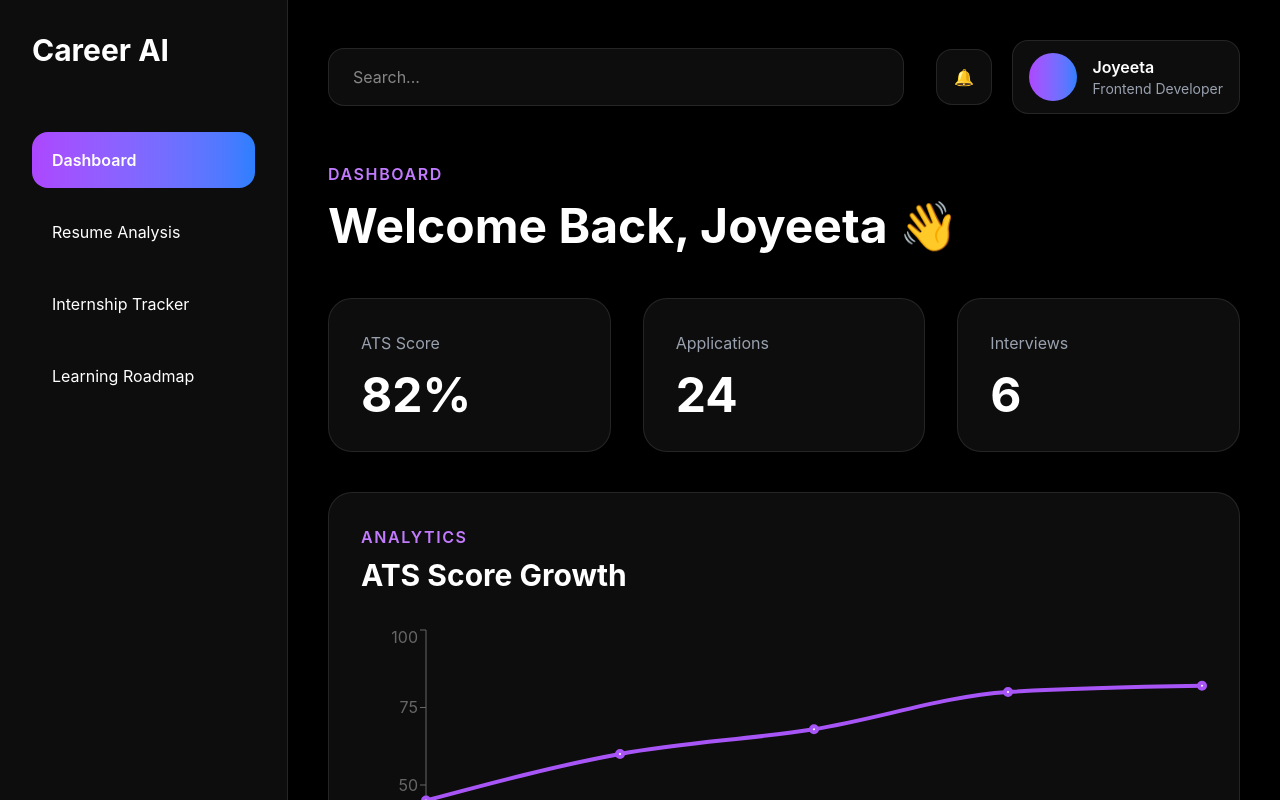
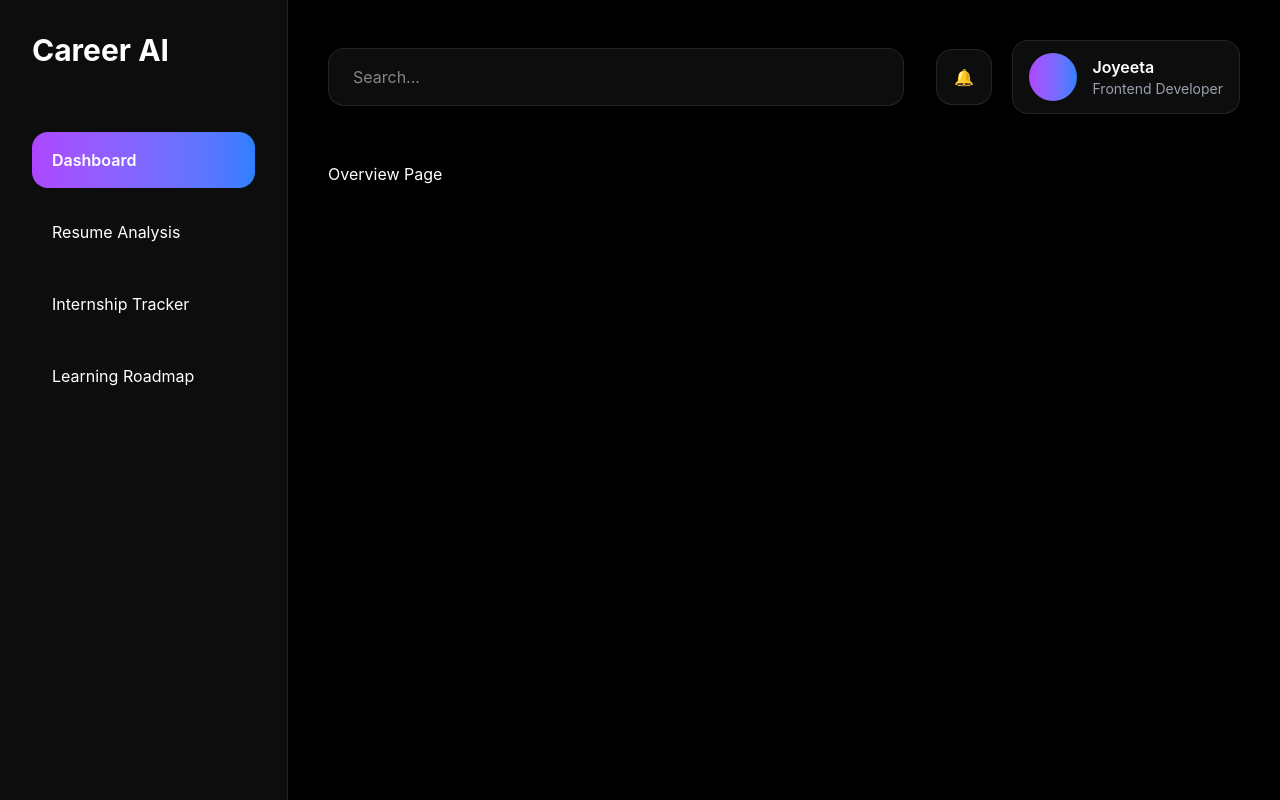
Before and after one commit to Joyeeta2003/career-ai, a React (Vite) app: page /dashboard in a window 1280 px wide. Shown: the top 800 px of the page. Built offline with nearby package versions, Linux system fonts and the light colour scheme.

Commit message:
Refactored dashboard into nested routes

```diff
--- a/src/App.jsx
+++ b/src/App.jsx
@@ -2,17 +2,43 @@ import { Routes, Route } from "react-router-dom"
 
 import Home from "./pages/Home"
 import Login from "./pages/Login"
-import Dashboard from "./pages/Dashboard"
+import DashboardLayout from "./layouts/DashboardLayout"
+
+import Overview from "./pages/Overview"
+import ResumeAnalysis from "./pages/ResumeAnalysis"
+import Internships from "./pages/Internships"
+import Roadmap from "./pages/Roadmap"
 
 function App() {
   return (
     <Routes>
 
+      {/* Public Routes */}
       <Route path="/" element={<Home />} />
 
       <Route path="/login" element={<Login />} />
 
-      <Route path="/dashboard" element={<Dashboard />} />
+      {/* Dashboard Layout */}
+      <Route path="/dashboard" element={<DashboardLayout />}>
+
+        <Route index element={<Overview />} />
+
+        <Route
+          path="resume-analysis"
+          element={<ResumeAnalysis />}
+        />
+
+        <Route
+          path="internships"
+          element={<Internships />}
+        />
+
+        <Route
+          path="roadmap"
+          element={<Roadmap />}
+        />
+
+      </Route>
 
     </Routes>
   )
--- /dev/null
+++ b/src/layouts/DashboardLayout.jsx
@@ -0,0 +1,24 @@
+import { Outlet } from "react-router-dom"
+
+import Sidebar from "../components/Sidebar"
+import Topbar from "../components/Topbar"
+
+function DashboardLayout() {
+  return (
+    <div className="bg-black text-white min-h-screen flex">
+
+      <Sidebar />
+
+      <div className="flex-1 p-10 min-w-0">
+
+        <Topbar />
+
+        <Outlet />
+
+      </div>
+
+    </div>
+  )
+}
+
+export default DashboardLayout
--- a/src/pages/Dashboard.jsx
+++ /dev/null
@@ -1,54 +0,0 @@
-import Sidebar from "../components/Sidebar"
-import dashboardStats from "../data/dashboardStats"
-import StatsCard from "../components/StatsCard"
-import Topbar from "../components/Topbar"
-import AnalyticsChart from "../components/AnalyticsChart"
-import ResumeUpload from "../components/ResumeUpload"
-
-function Dashboard() {
-    return (
-        <div className="bg-black text-white min-h-screen flex">
-
-            {/* Sidebar */}
-            <Sidebar />
-
-            {/* Main Content */}
-            <div className="flex-1 p-10 min-w-0">
-                <Topbar />
-
-                {/* Header */}
-                <div className="mb-12">
-
-                    <p className="text-purple-400 uppercase tracking-widest font-semibold">
-                        Dashboard
-                    </p>
-
-                    <h1 className="text-5xl font-bold mt-4">
-                        Welcome Back, Joyeeta 👋
-                    </h1>
-
-                </div>
-
-                {/* Stats Cards */}
-                <div className="grid grid-cols-1 md:grid-cols-3 gap-8">
-
-                    {dashboardStats.map((item, index) => (
-                        <StatsCard
-                            key={index}
-                            title={item.title}
-                            value={item.value}
-                        />
-                    ))}
-
-                </div>
-
-                <AnalyticsChart />
-                <ResumeUpload />
-
-            </div>
-
-        </div>
-    )
-}
-
-export default Dashboard
--- /dev/null
+++ b/src/pages/Internships.jsx
@@ -0,0 +1,9 @@
+function Internships() {
+  return (
+    <div>
+      Internship Tracker
+    </div>
+  )
+}
+
+export default Internships
--- /dev/null
+++ b/src/pages/Overview.jsx
@@ -0,0 +1,9 @@
+function Overview() {
+  return (
+    <div>
+      Overview Page
+    </div>
+  )
+}
+
+export default Overview
--- /dev/null
+++ b/src/pages/ResumeAnalysis.jsx
@@ -0,0 +1,13 @@
+import ResumeUpload from "../components/ResumeUpload"
+
+function ResumeAnalysis() {
+  return (
+    <div>
+
+      <ResumeUpload />
+
+    </div>
+  )
+}
+
+export default ResumeAnalysis
--- /dev/null
+++ b/src/pages/Roadmap.jsx
@@ -0,0 +1,9 @@
+function Roadmap() {
+  return (
+    <div>
+      Learning Roadmap
+    </div>
+  )
+}
+
+export default Roadmap
```
